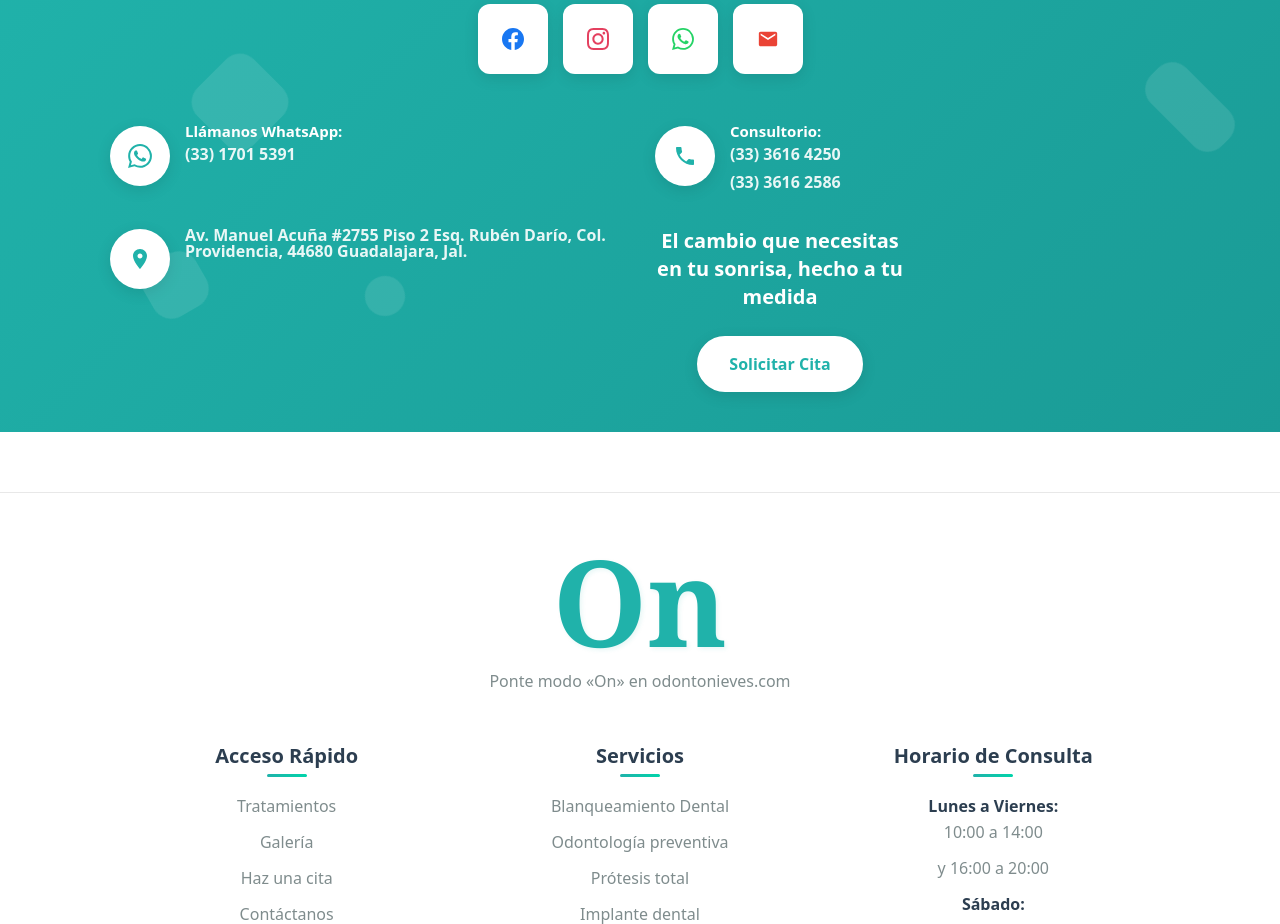
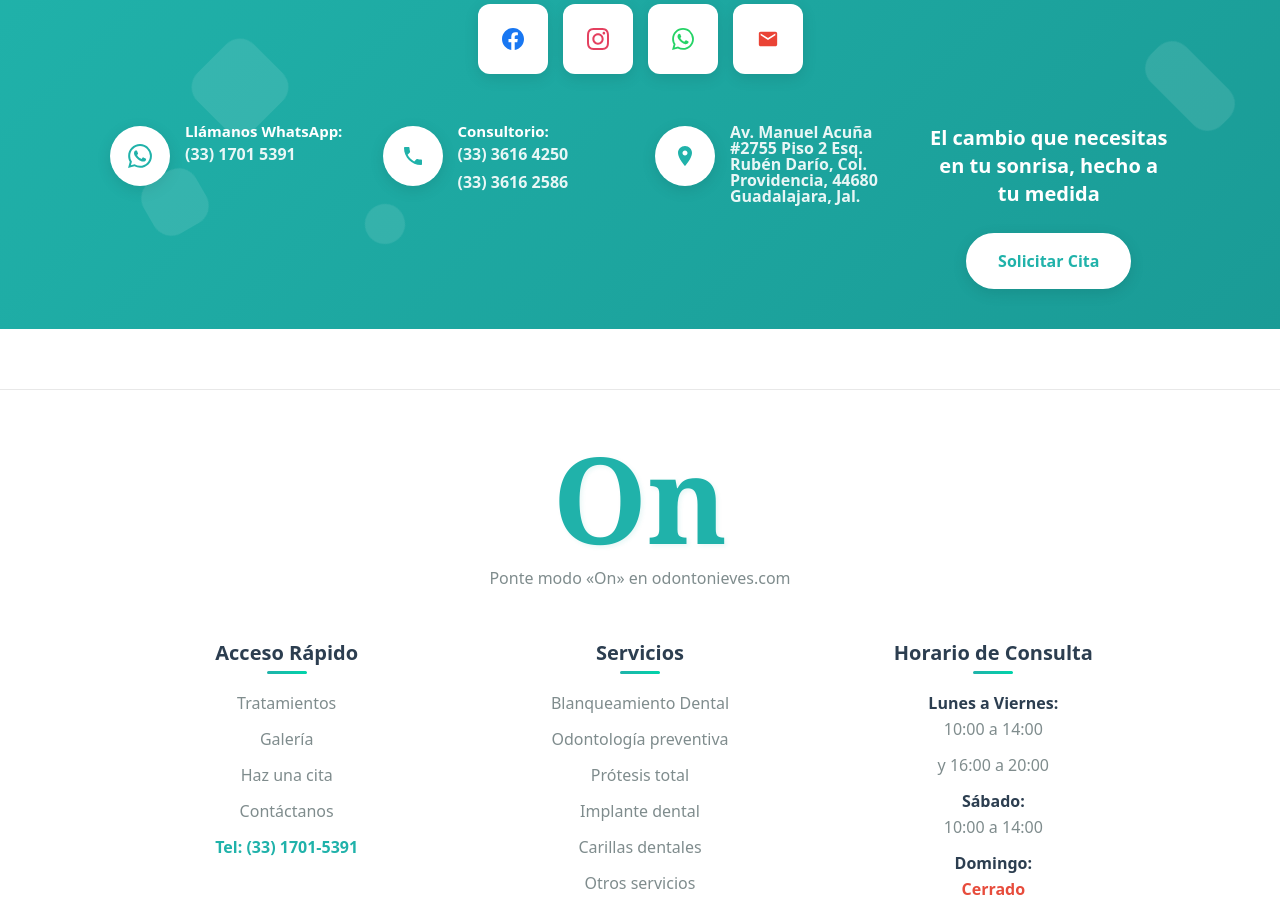
Before and after one commit to Jan-Amixtlan/odonto-nieves, a React (Vite) app: page / in a window 1280 px wide. Shown: the part 6100-7024 px from the top of the page. Built offline with nearby package versions, Linux system fonts and the light colour scheme.

Commit message:
Refactor ContactGrid layout from grid to flex for improved responsiveness and alignment; adjust gaps for better spacing

```diff
--- a/src/Components/ContactFooter/ContactFooter.css
+++ b/src/Components/ContactFooter/ContactFooter.css
@@ -64,10 +64,10 @@
 
 /* Contact Grid */
 .contact-grid {
-    display: grid;
-    grid-template-columns: 1fr 1fr;
+    display: flex;
+    justify-content: space-between;
+    align-items: flex-start;
     gap: 30px;
-    align-items: start;
     background: none !important;
     border: none !important;
     border-radius: 0 !important;
@@ -79,6 +79,7 @@
     display: flex;
     align-items: flex-start;
     gap: 20px;
+    flex: 1;
     animation: fadeInUp 0.8s ease forwards;
     opacity: 0;
     background: none !important;
@@ -403,12 +404,7 @@
     }
 
     .contact-grid {
-        grid-template-columns: repeat(2, 1fr);
-        gap: 35px;
-    }
-
-    .cta-section {
-        grid-column: span 2;
+        gap: 20px;
     }
 }
 
@@ -437,13 +433,10 @@
     }
 
     .contact-grid {
-        grid-template-columns: 1fr;
-        gap: 30px;
+        gap: 15px;
+        flex-wrap: wrap;
     }
 
-    .cta-section {
-        grid-column: span 1;
-    }
 
     .contact-item {
         gap: 15px;
@@ -511,6 +504,7 @@
 
     .contact-grid {
         gap: 25px;
+        flex-direction: column;
     }
 
     .contact-item {
```
